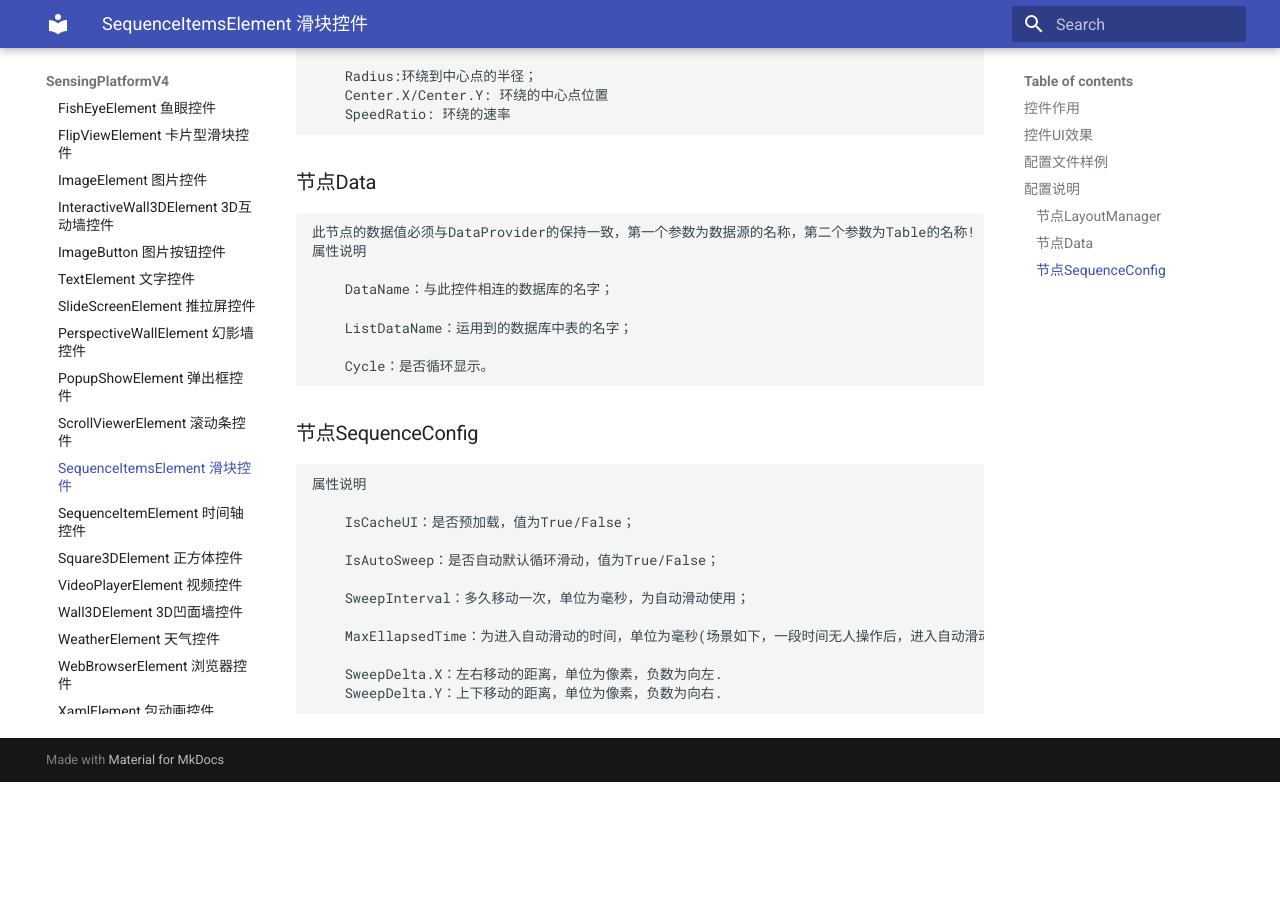
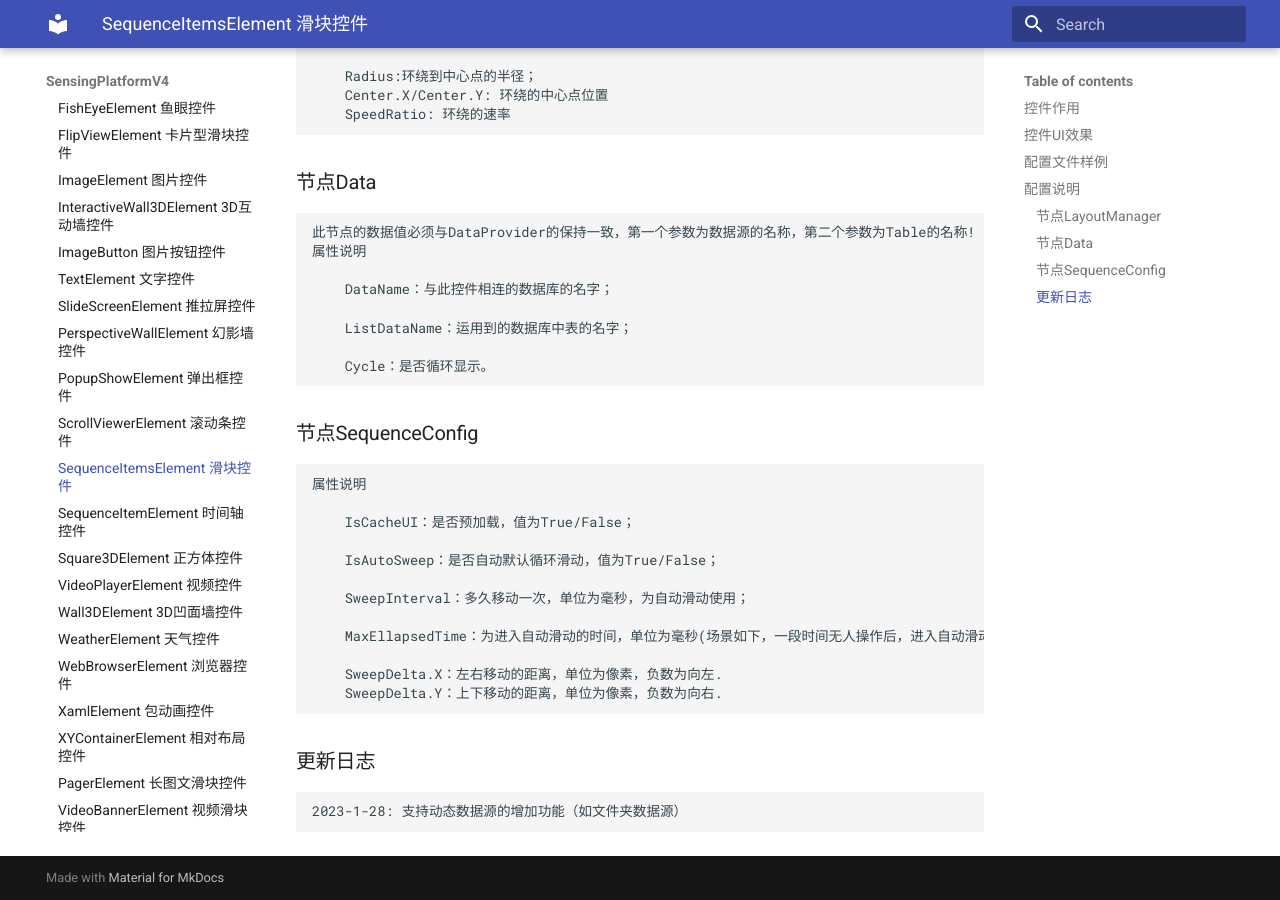
Before and after one commit to troncell/SensingPlatformDocs, an MkDocs documentation site: the page built from docs/控件一览/SequenceItemsElement.md, in a window 1280 px wide and 900 px high, scrolled down 2034 px. Built offline with MkDocs 1.6.1 and Material for MkDocs 9.7.7, drawn with Linux system fonts in a browser that asks for light colours; before the commit the page ends 2816 px from its top, so only the background shows below that.

Commit message:
Update SequenceItemsElement.md

```diff
--- a/docs/控件一览/SequenceItemsElement.md
+++ b/docs/控件一览/SequenceItemsElement.md
@@ -110,3 +110,10 @@
 
         SweepDelta.X：左右移动的距离，单位为像素，负数为向左.
         SweepDelta.Y：上下移动的距离，单位为像素，负数为向右.
+
+
+
+
+
+### 更新日志
+    2023-1-28: 支持动态数据源的增加功能（如文件夹数据源）
```
